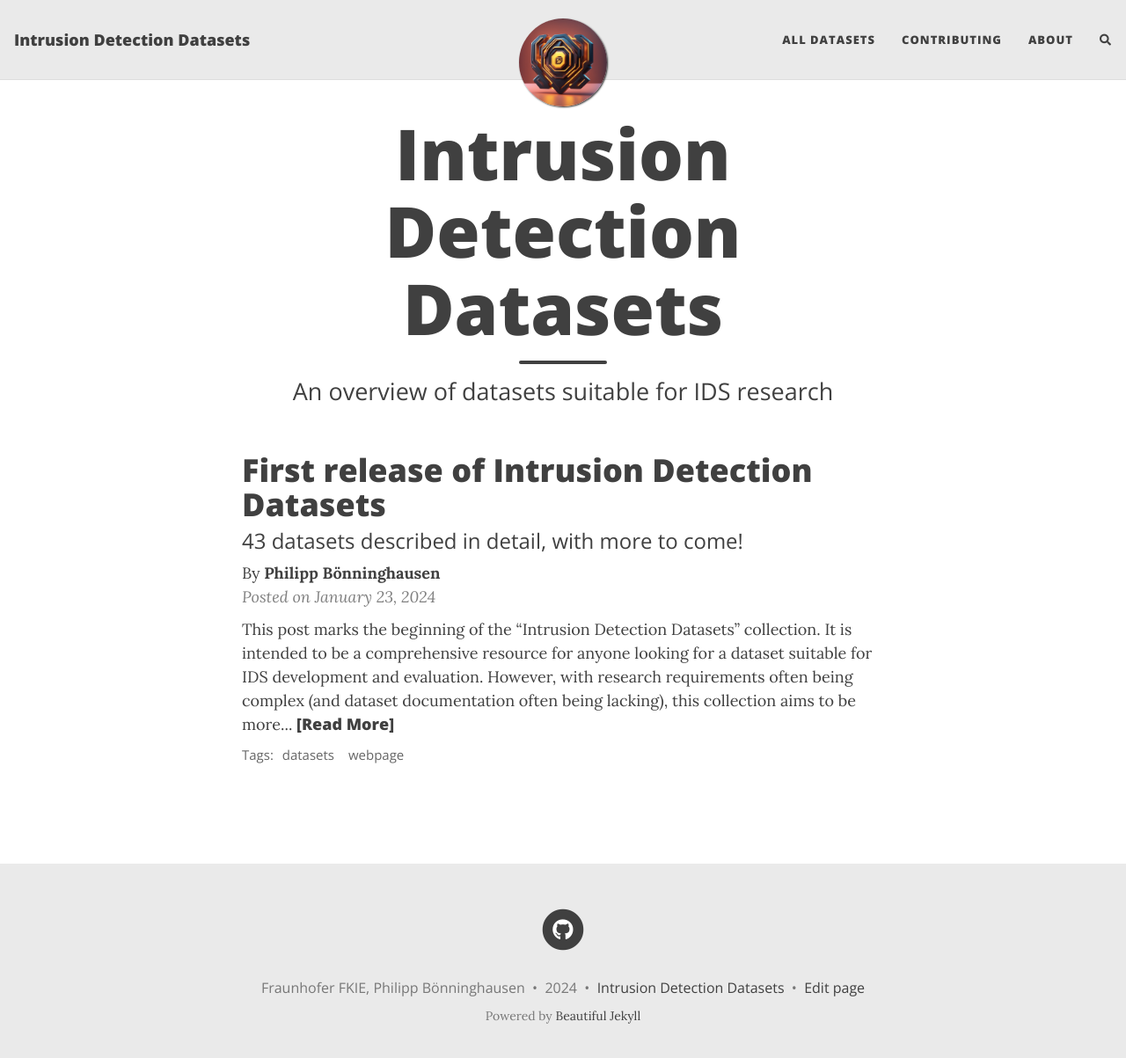
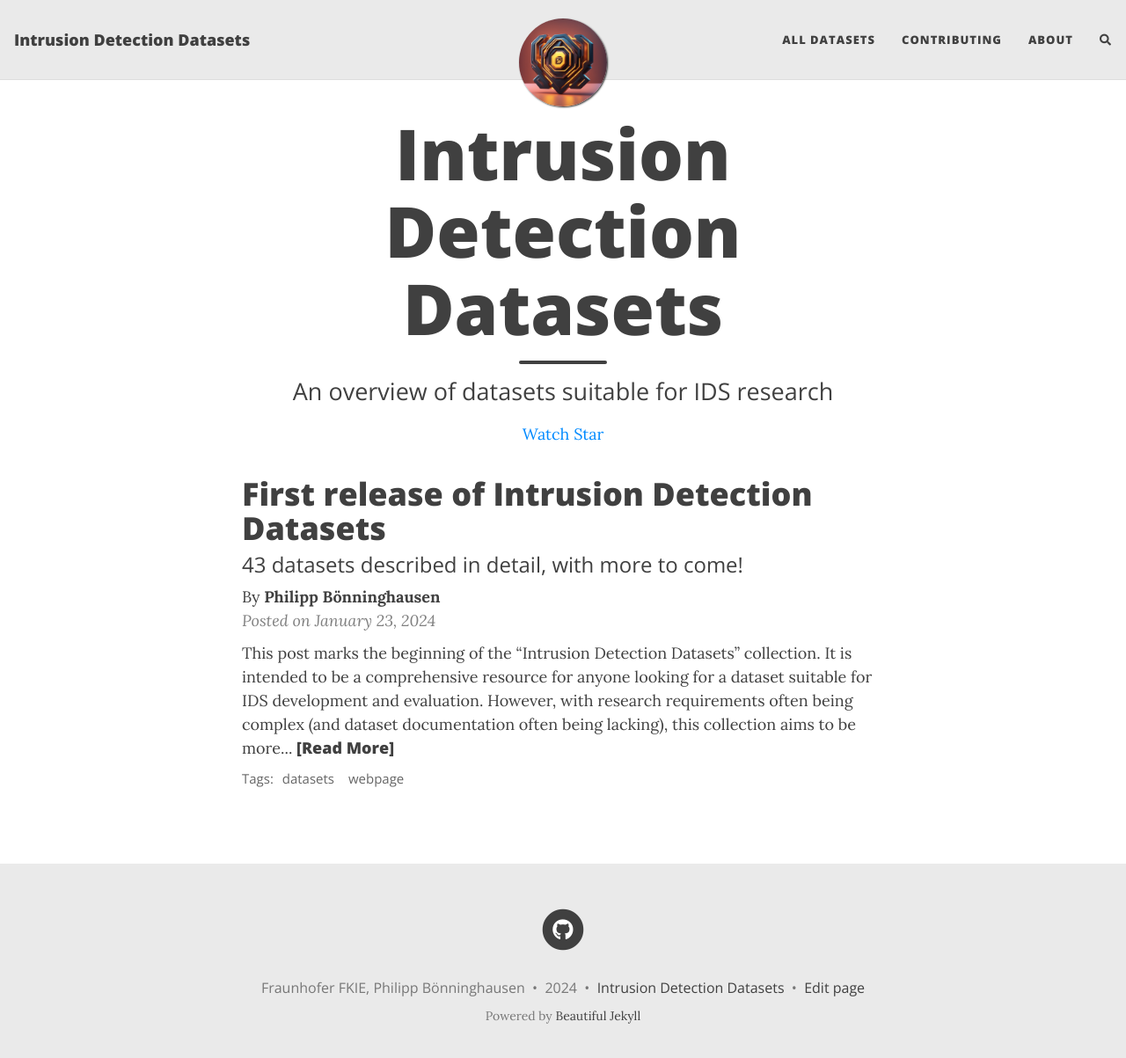
Before and after one commit to fkie-cad/COMIDDS, a Jekyll site: the page built from index.html, in a window 1280 px wide and 1216 px high. Shown: the top 1203 px of the window at 88% size. Built offline with Jekyll 4.4.1, drawn with Linux system fonts in a browser that asks for light colours; nearby versions of some CDN libraries; the list of posts is cut into pages by our own code; comment, search, counter and statistics services are not loaded.

Commit message:
Add watch/star buttons to homepage and overview

```diff
--- /dev/null
+++ b/_includes/gh_buttons.html
@@ -0,0 +1,8 @@
+<!-- Made with https://buttons.github.io/ -->
+
+<div class="text-center">
+    <a class="github-button" href="https://github.com/fkie-cad/intrusion-detection-datasets/subscription" data-color-scheme="no-preference: light; light: light; dark: dark;" data-icon="octicon-eye" data-size="large" data-show-count="true" aria-label="Watch fkie-cad/intrusion-detection-datasets on GitHub">Watch</a>
+    <a class="github-button" href="https://github.com/fkie-cad/intrusion-detection-datasets" data-color-scheme="no-preference: light; light: light; dark: dark;" data-icon="octicon-star" data-size="large" data-show-count="true" aria-label="Star fkie-cad/intrusion-detection-datasets on GitHub">Star</a>
+</div>
+
+<script async defer src="https://buttons.github.io/buttons.js"></script>
--- a/index.html
+++ b/index.html
@@ -2,4 +2,5 @@
 layout: home
 title: Intrusion Detection Datasets
 subtitle: An overview of datasets suitable for IDS research
+before-content: gh_buttons.html
 ---
```
Also changed, not shown: content/all_datasets.md (+1 -0 lines).
